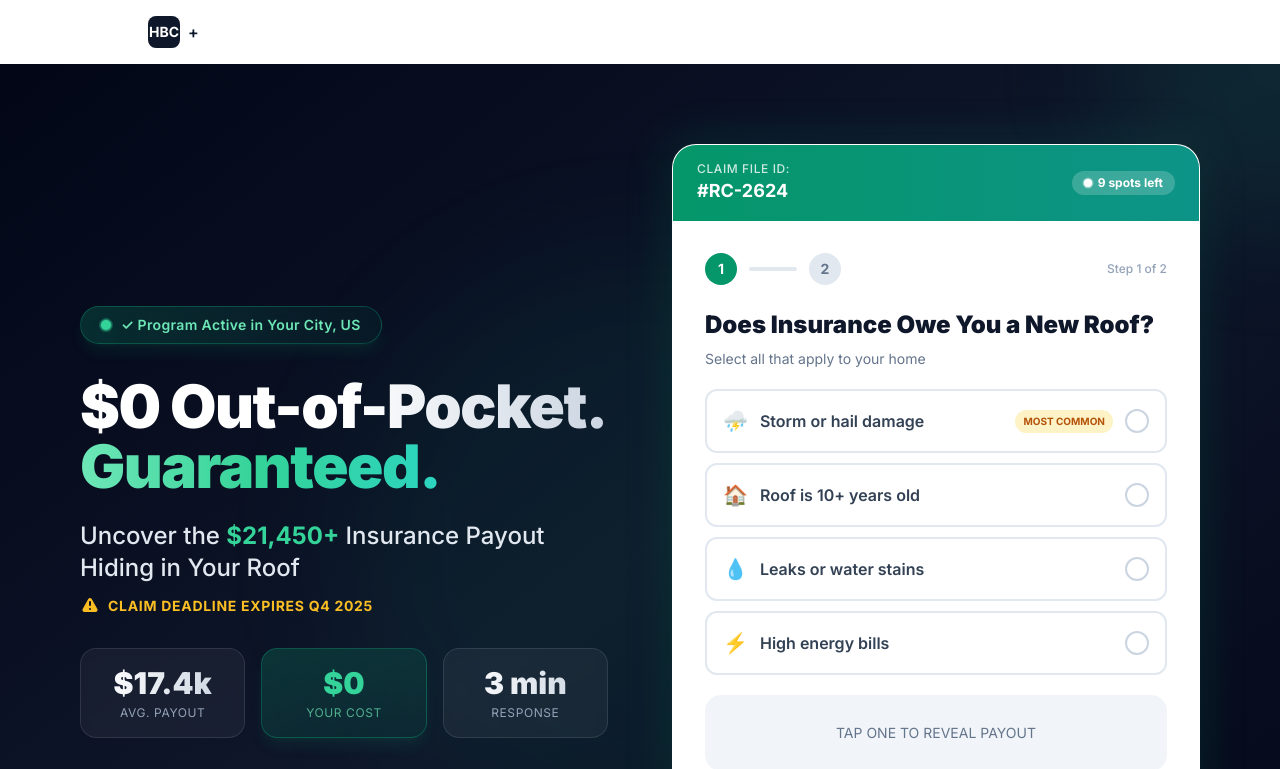
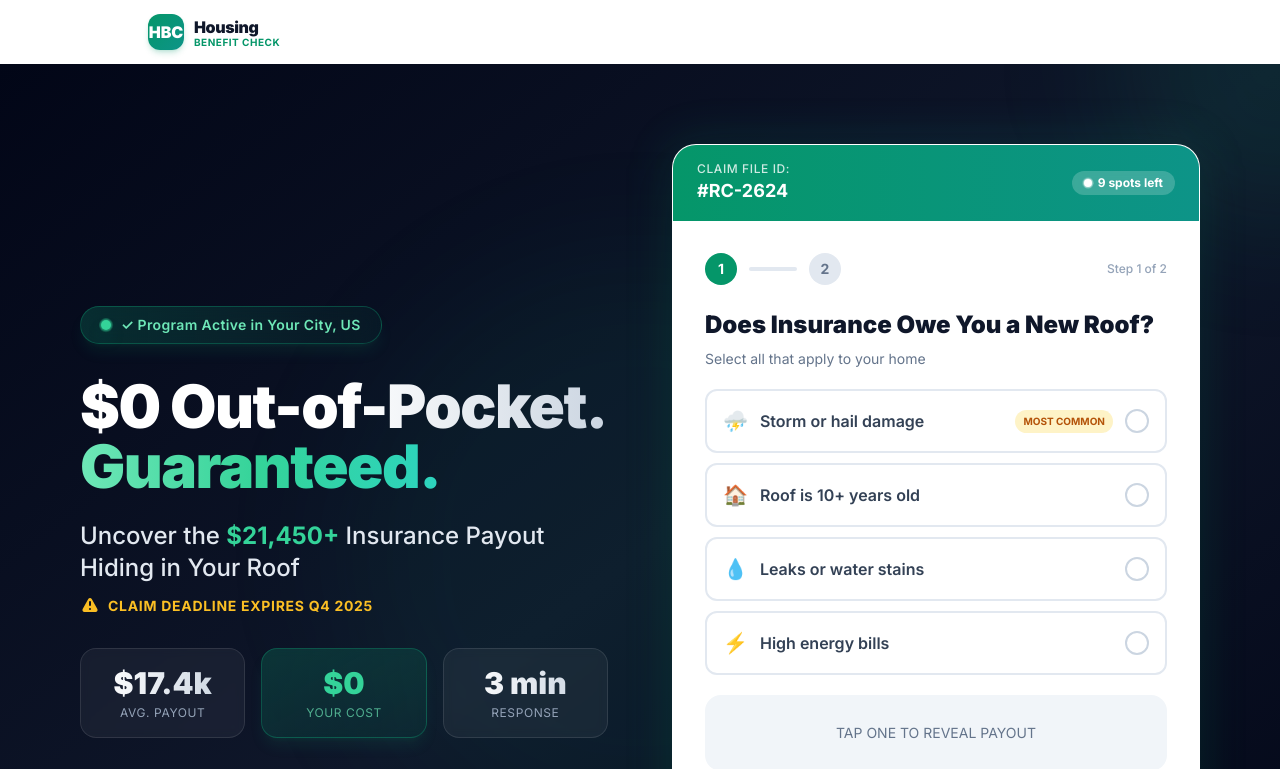
Before and after one commit to deimaxax/homeroofbenefit, a Next.js app: page /benefitform in a window 1280 px wide. Shown: the top 769 px of the page. Built offline with nearby package versions, Linux system fonts and the light colour scheme.

Commit message:
Your message

```diff
--- a/components/Header.tsx
+++ b/components/Header.tsx
@@ -22,12 +22,15 @@ export default function Header() {
     }`}>
       <div className="max-w-5xl mx-auto px-5 h-16 flex items-center justify-between">
 
-        {/* Logo - Clean & Simple */}
-        <Link href="/" className="flex items-center gap-2">
-          <div className="w-8 h-8 bg-slate-900 rounded-lg flex items-center justify-center">
-            <span className="text-white font-bold text-sm">HBC</span>
+        {/* Logo - Premium Brand */}
+        <Link href="/" className="flex items-center gap-2.5 group">
+          <div className="w-9 h-9 bg-gradient-to-br from-emerald-600 to-teal-600 rounded-xl flex items-center justify-center shadow-md shadow-emerald-600/20 group-hover:shadow-lg group-hover:shadow-emerald-600/30 transition-all">
+            <span className="text-white font-black text-base">HBC</span>
           </div>
-          <span className="hidden sm:block font-semibold text-slate-900">+</span>
+          <div className="hidden sm:block">
+            <span className="font-black text-slate-900 text-base tracking-tight">Housing</span>
+            <span className="block text-[10px] text-emerald-600 font-bold uppercase tracking-wider -mt-1">Benefit Check</span>
+          </div>
         </Link>
 
         {/* Right Side - Minimal */}
```
